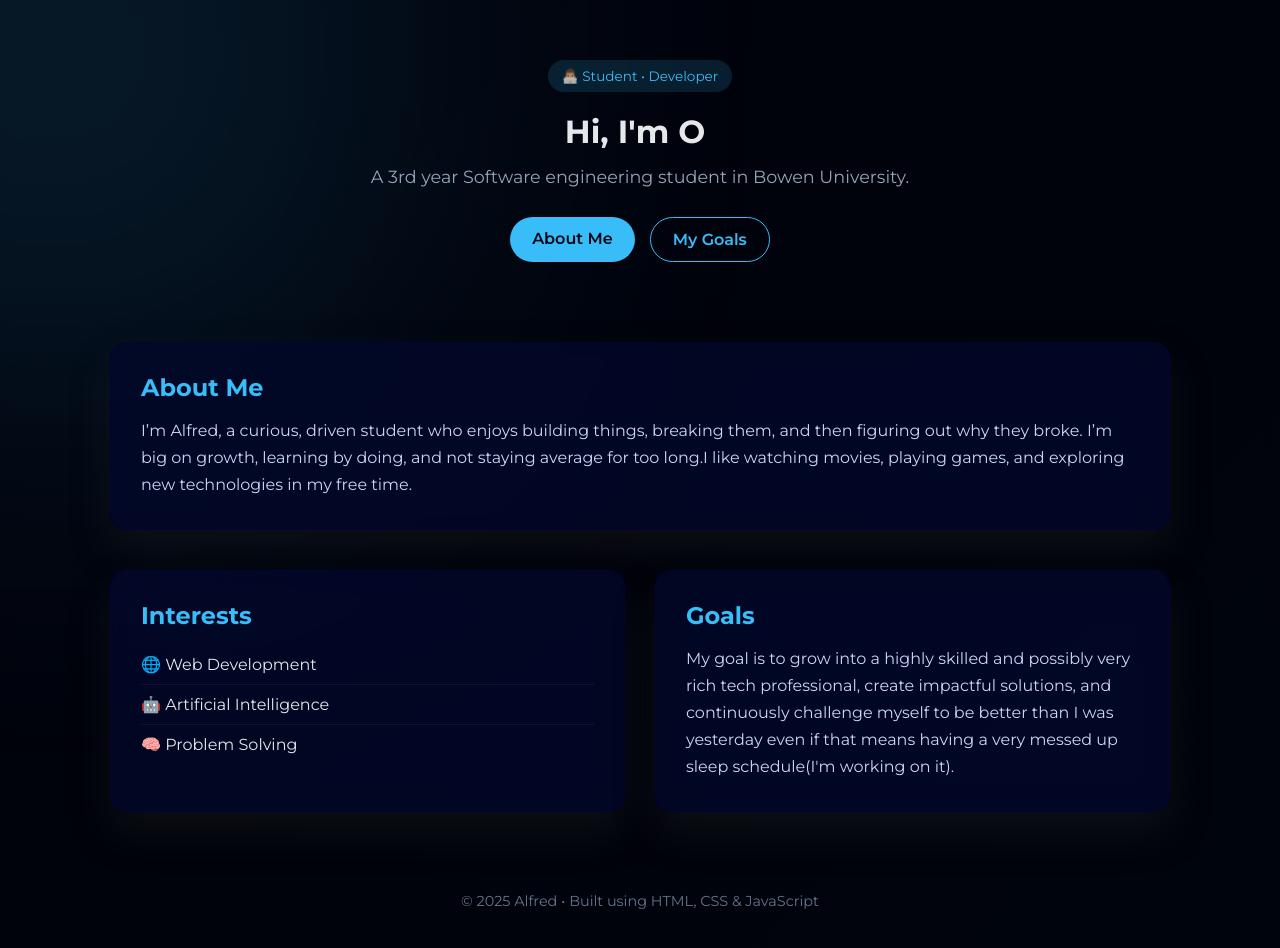
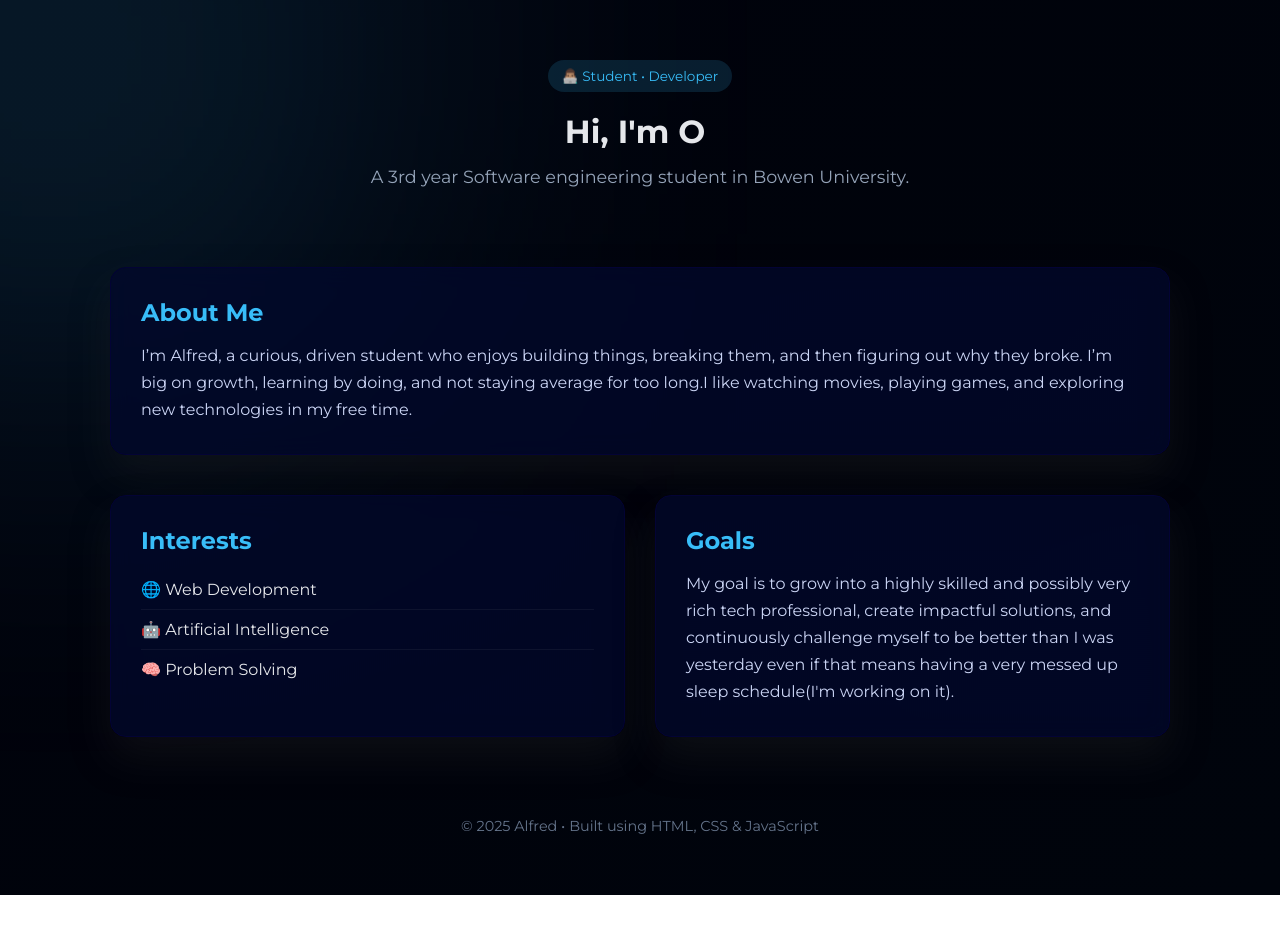
Before and after one commit to ogunkoyaalfred/buisen313-assignment, a plain HTML site: page index.html in a window 1280 px wide. After the commit the page ends 895 px from the top, so only its background shows below. Drawn offline with Linux system fonts and the light colour scheme.

Commit message:
removed buttons

```diff
--- a/index.css
+++ b/index.css
@@ -83,33 +83,6 @@ body {
     gap: 15px;
 }
 
-.btn {
-    padding: 12px 22px;
-    border-radius: 100px;
-    text-decoration: none;
-    font-weight: 600;
-    transition: 0.3s ease;
-}
-
-.btn.primary {
-    background: #38bdf8;
-    color: #020617;
-}
-
-.btn.primary:hover {
-    transform: translateY(-3px);
-    box-shadow: 0 10px 30px rgba(56,189,248,0.4);
-}
-
-.btn.ghost {
-    border: 1px solid #38bdf8;
-    color: #38bdf8;
-}
-
-.btn.ghost:hover {
-    background: rgba(56,189,248,0.1);
-}
-
 .card {
     background: rgba(2, 9, 45, 0.75);
     backdrop-filter: blur(12px);
--- a/index.html
+++ b/index.html
@@ -15,10 +15,6 @@
         <span class="badge">👨🏽‍💻 Student • Developer</span>
         <h1 id="typing"></span></h1>
         <p>A 3rd year Software engineering student in Bowen University.</p>
-        <div class="actions">
-          <a href="#about" class="btn primary">About Me</a>
-          <a href="#goals" class="btn ghost">My Goals</a>
-        </div>
       </header>
 
       <section id="about" class="card">
```
